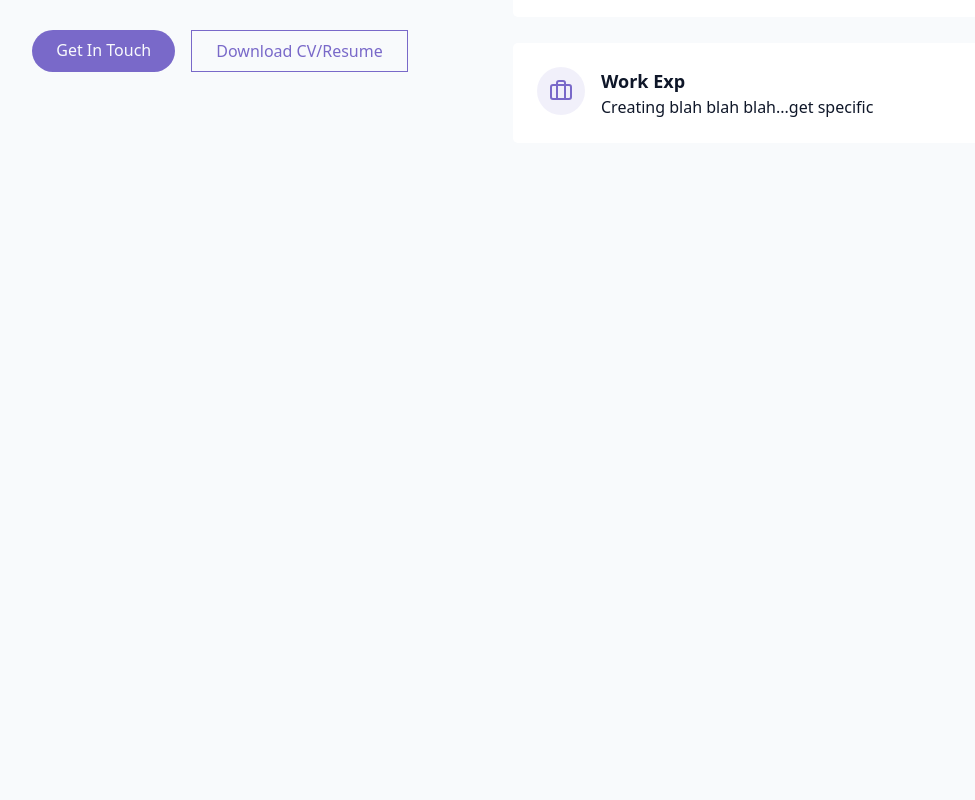
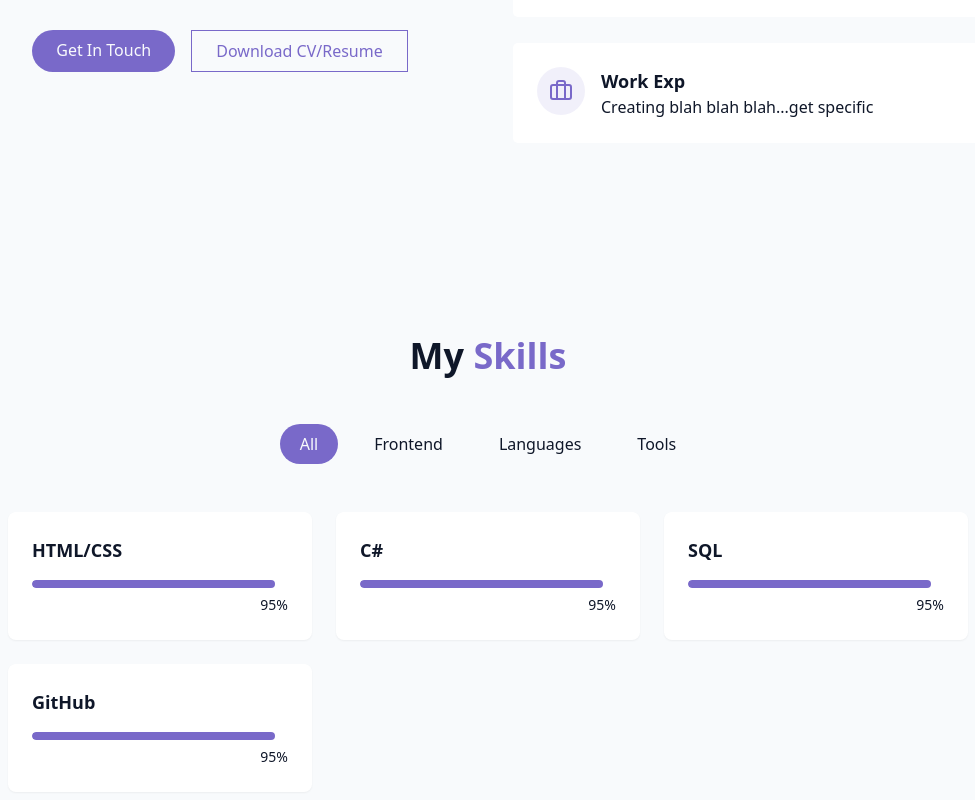
Before and after one commit to brian054/lb-portfolio-react, a React (Vite) app: page / in a window 1280 px wide. Shown: the part 1194-1994 px from the top of the page, without its empty margins (152-1127 px from the left). Before the commit the page ends 1434 px from the top, so only its background shows below. Built offline with nearby package versions, Linux system fonts and the light colour scheme.

Commit message:
add template skills section, obviously get specific later

```diff
--- /dev/null
+++ b/src/components/SkillsSection.tsx
@@ -0,0 +1,75 @@
+import { cn } from "@/lib/utils";
+import { useState } from "react";
+
+const skills = [
+  // Categories = tools, frontend, backend, languages
+  // Hmmm not sure if I'll keep level in there
+  // Just testing for now
+  { name: "HTML/CSS", level: 95, category: "frontend" },
+  { name: "C#", level: 95, category: "languages" },
+  { name: "SQL", level: 95, category: "languages" },
+  { name: "GitHub", level: 95, category: "tools" },
+];
+
+const categories = ["all", "frontend", "languages", "tools"];
+
+export const SkillsSection = () => {
+  const [activeCategory, setActiveCategory] = useState("all");
+
+  const filteredSkills = skills.filter(
+    (skill) => activeCategory === "all" || skill.category === activeCategory
+  );
+
+  return (
+    <section id="skills" className="py-24 px-4 relative bg-secondary/30">
+      <div className="container mx-auto max-w-5xl">
+        <h2 className="text-3xl md:text-4xl font-bold mb-12 text-center">
+          My <span className="text-primary"> Skills</span>
+        </h2>
+
+        <div className="flex flex-wrap justify-center gap-4 mb-12">
+          {categories.map((category, key) => (
+            <button
+              key={key}
+              onClick={() => setActiveCategory(category)}
+              className={cn(
+                "px-5 py-2 rounded-full transition-colors duration-300 capitalize",
+                activeCategory === category
+                  ? "bg-primary text-primary-foreground"
+                  : "bg-secondary/70 text-foreground hover:bg-secondary"
+              )}
+            >
+              {category}
+            </button>
+          ))}
+        </div>
+
+        <div className="grid grid-cols-1 sm:grid-cols-2 lg:grid-cols-3 gap-6">
+          {filteredSkills.map((skill, key) => (
+            <div
+              key={key}
+              className="bg-card p-6 rounded-lg shadow-xs card-hover"
+            >
+              <div className="text-left mb-4">
+                <h3 className="font-semibold text-lg"> {skill.name} </h3>
+              </div>
+
+              <div className="w-full bg-secondary/50 h-2 rounded-full overflow-hidden">
+                <div
+                  className="bg-primary h-2 rounded-full origin-left animate-[grow_1.5s_ease-out]"
+                  style={{ width: skill.level + "%" }}
+                />
+              </div>
+
+              <div className="text-right mt-1">
+                <span className="text-sm text-muted-foreground">
+                  {skill.level}%
+                </span>
+              </div>
+            </div>
+          ))}
+        </div>
+      </div>
+    </section>
+  );
+};
--- a/src/pages/Home.tsx
+++ b/src/pages/Home.tsx
@@ -3,6 +3,7 @@
 import { StarBackground } from "@/components/StarBackground";
 import { LB_HomeSection } from "@/components/LB_HomeSection";
 import { AboutSection } from "@/components/AboutSection";
+import { SkillsSection } from "@/components/SkillsSection";
 
 export const Home = () => {
   return (
@@ -18,6 +19,7 @@
         {/* <LB_MainSection /> */}
         <LB_HomeSection />
         <AboutSection />
+        <SkillsSection />
       </main>
       {/* Footer */}
     </div>
```
